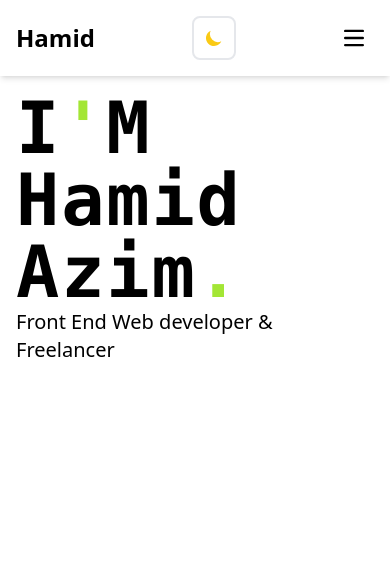
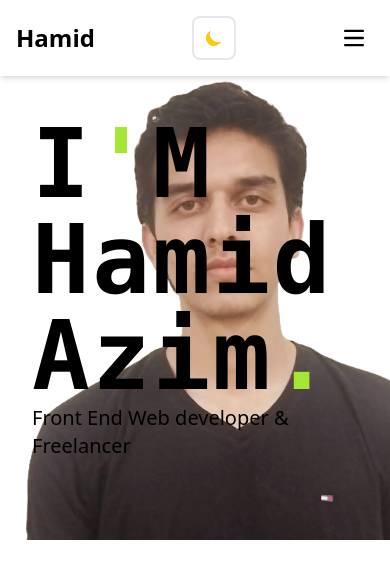
Before and after one commit to hamidazim321/portfolio, a React (Vite) app: page / in a window 390 px wide. Shown: the top 578 px of the page. Built offline with nearby package versions, Linux system fonts and the light colour scheme.

Commit message:
Adjust background of home  page

```diff
--- a/src/components/Header.jsx
+++ b/src/components/Header.jsx
@@ -1,5 +1,5 @@
 import React, { useState } from "react";
-import { DarkThemeToggle, Flowbite } from "flowbite-react";
+import { DarkThemeToggle } from "flowbite-react";
 
 export default function Header() {
   const [menuOn, setMenuOn] = useState(false);
@@ -9,8 +9,8 @@ export default function Header() {
   };
 
   return (
-      <nav className="bg-white dark:bg-slate-600 border-gray-200 w-full shadow-md md:shadow-lg dark:shadow-slate-800 relative z-10">
-        <div className="max-w-screen-xl flex flex-wrap items-center justify-between mx-auto py-4 px-4 md:px-24">
+      <header className="bg-white dark:bg-slate-600 border-gray-200 w-full shadow-md md:shadow-lg dark:shadow-slate-800 relative z-20">
+        <nav className="max-w-screen-xl flex flex-wrap items-center justify-between mx-auto py-4 px-4 md:px-24">
           <a
           href="https://www.linkedin.com/in/hamid-azim/"
           className="select-none"
@@ -89,7 +89,7 @@ export default function Header() {
               </li>
             </ul>
           </div>
-        </div>
-      </nav>
+        </nav>
+      </header>
   );
 }
--- a/src/components/Home.jsx
+++ b/src/components/Home.jsx
@@ -1,17 +1,21 @@
-import React from 'react'
+import React from "react";
 
 export default function Home() {
   return (
-    <div className='dark:bg-slate-600 w-full p-4 md:ps-64'>
-      <p className='font-mono font-black text-7xl md:text-9xl tracking-wide dark:text-white'>
-        I<span className='text-lime-400'>&#39;</span>M <br/>
-        Hamid<br/>
-        Azim<span className='text-lime-400'>&#x2e;</span>
-      </p>
-      <p className='font-sans dark:text-slate-100 text-xl md:text-2xl antialiased'>
-        Front End Web developer <span>&#x26;</span> <br />
-        Freelancer
-      </p>
+    <div className="bg-headshot relative bg-no-repeat bg-cover md:bg-contain md:bg-right">
+      <div className="dark:bg-slate-600/75 h-full relative z-10 w-full ps-8 sm:ps-16 pt-10 pb-20 sm:ps-20% md:ps-64">
+        <p className="font-mono font-black text-8xl sm:text-9xl md:text-9xl tracking-wide dark:text-white">
+          I<span className="text-lime-400">&#39;</span>M <br />
+          Hamid
+          <br />
+          Azim<span className="text-lime-400">&#x2e;</span>
+        </p>
+        <p className="font-sans dark:text-slate-100 text-xl sm:text-2xl md:text-2xl antialiased">
+          Front End Web developer <span>&#x26;</span> <br />
+          Freelancer
+        </p>
+      </div>
+      <div className="absolute w-full h-full dark:bg-slate-600/25 left-0 right-0 top-0 bottom-0 z-0"></div>
     </div>
-  )
+  );
 }
--- a/tailwind.config.js
+++ b/tailwind.config.js
@@ -8,9 +8,9 @@ export default {
   ],
   theme: {
     extend: {
-      boxShadow: {
-        'gray': '0 10px 15px -3px rgba(75, 85, 99, 0.1), 0 4px 6px -2px rgba(75, 85, 99, 0.05)',
-      }
+      backgroundImage: {
+        'headshot': "url(./src/assets/HeadShot.png)"
+      },
     },
   },
   plugins: [
```
Also changed, not shown: src/assets/HeadShot.png (added).
